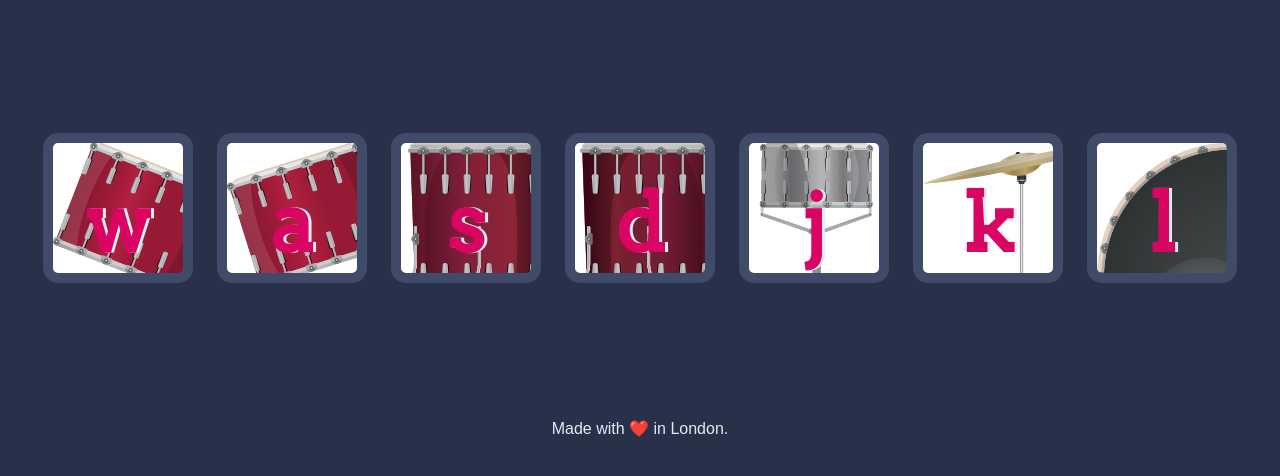
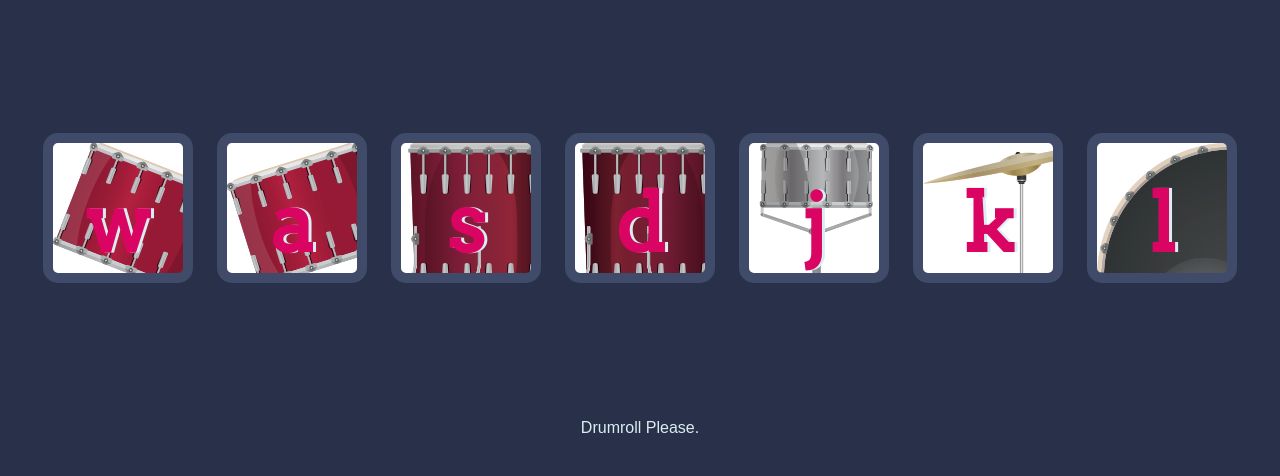
Before and after one commit to aarishhasan/DrumKit, a plain HTML site: page index.html in a window 1280 px wide. Shown: the part 156-632 px from the top of the page. Drawn offline with Linux system fonts and the light colour scheme.

Commit message:
Update index.html

```diff
--- a/index.html
+++ b/index.html
@@ -24,7 +24,7 @@
 <script src="index.js" charset="utf-8"></script>
 
 <footer>
-  Made with ❤️ in London.
+  Drumroll Please.
 </footer>
 </body>
 </html>
```
